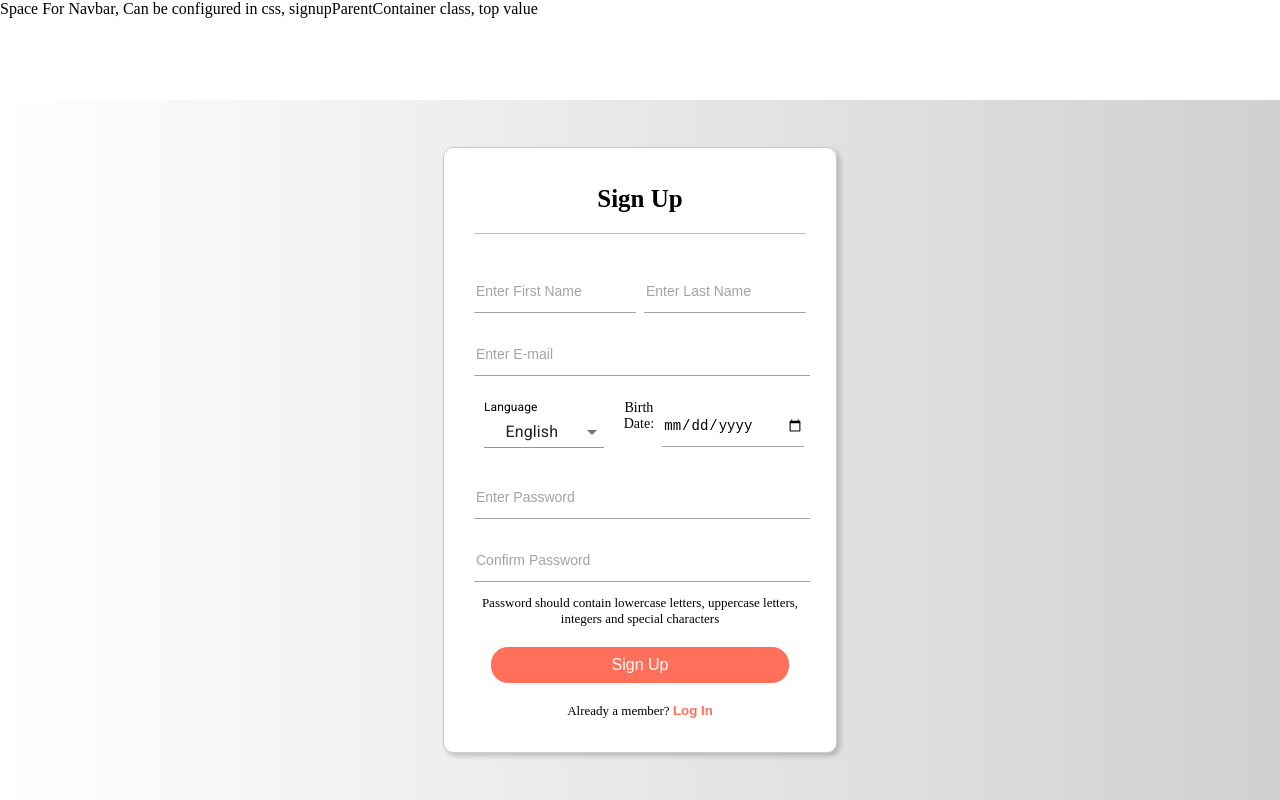
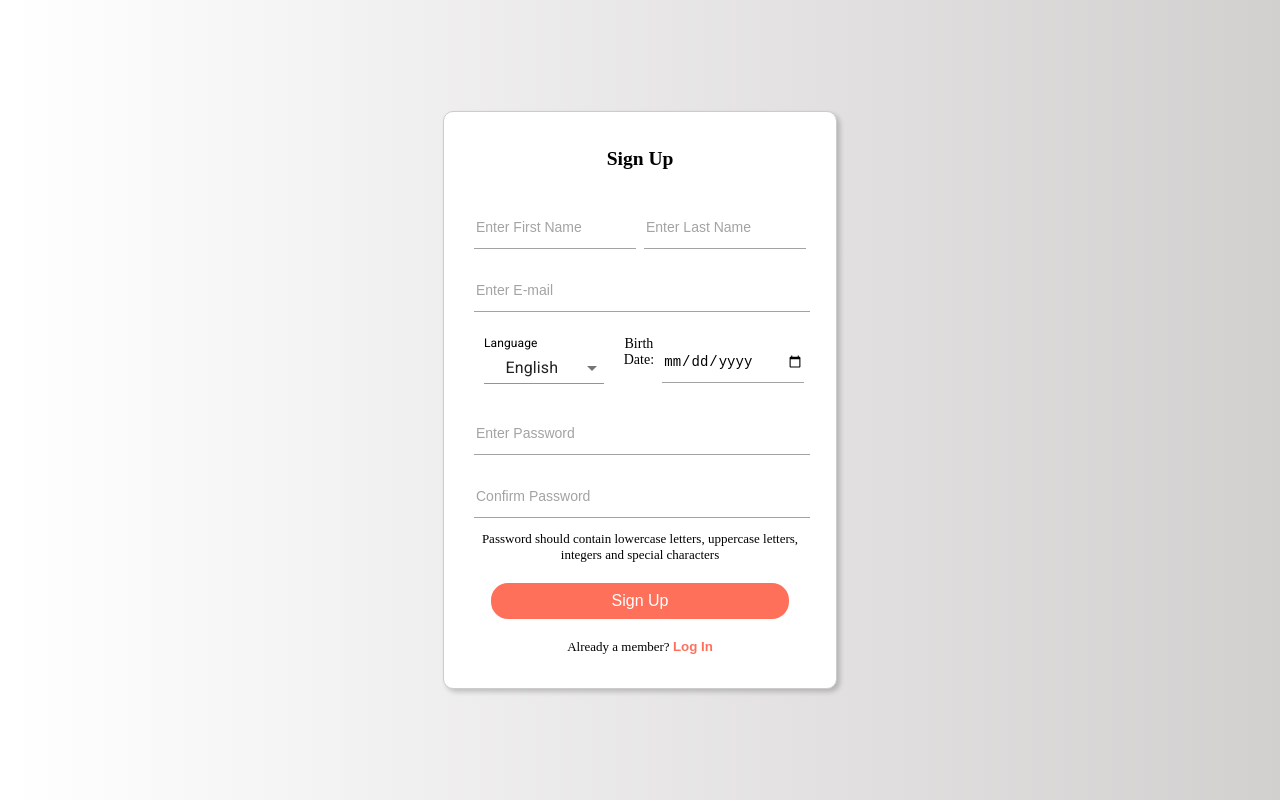
Before and after one commit to tanie05/Therapy-appointment-app, a React (Vite) app in the folder Frontend/: page /signup in a window 1280 px wide. Built offline with nearby package versions, Linux system fonts and the light colour scheme.

Commit message:
Modified some pages and fixed some bugs

```diff
--- a/Frontend/src/Pages/AppointmentHistoryPage/AppointmentHistoryPage.jsx
+++ b/Frontend/src/Pages/AppointmentHistoryPage/AppointmentHistoryPage.jsx
@@ -8,6 +8,7 @@ import { Typography } from "@mui/material";
 import axios from "axios";
 import Button from "@mui/material/Button";
 import { useSelector } from "react-redux";
+import { Navbar } from "../../Components/Navbar/Navbar";
 
 const AppointmentHistoryPage = () => {
   const userInfo = useSelector((state) => state.userInfo);
@@ -97,6 +98,7 @@ const AppointmentHistoryPage = () => {
 
   return (
     <>
+      <Navbar />
       <div className="flexRow">
         <AppointmentHistorySidebar defaultValue="all" setFunction={setStatus} />
 
--- a/Frontend/src/Pages/SignupPage/SignUp.css
+++ b/Frontend/src/Pages/SignupPage/SignUp.css
@@ -10,7 +10,7 @@ body {
 
 .signupParentContainer {
   position: absolute;
-  top: 100px;
+  top: 0px;
   bottom: 0px;
   left: 0px;
   right: 0px;
--- a/Frontend/src/Pages/SignupPage/SignUp.jsx
+++ b/Frontend/src/Pages/SignupPage/SignUp.jsx
@@ -65,14 +65,11 @@ const SignUp = () => {
 
   return (
     <>
-      <div>
-        Space For Navbar, Can be configured in css, signupParentContainer class,
-        top value
-      </div>
       <div className="signupParentContainer">
         <div className="signupContainer">
           <form className="login-form" onSubmit={onSubmit}>
-            <h1>Sign Up</h1>
+            {/* <h1>Therapy Appointments</h1> */}
+            <h2>Sign Up</h2>
 
             <div
               style={{
@@ -176,6 +173,7 @@ const SignUp = () => {
                 type="none"
                 onClick={(e) => {
                   e.preventDefault();
+                  navigate("/");
                 }}
               >
                 Log In
```
